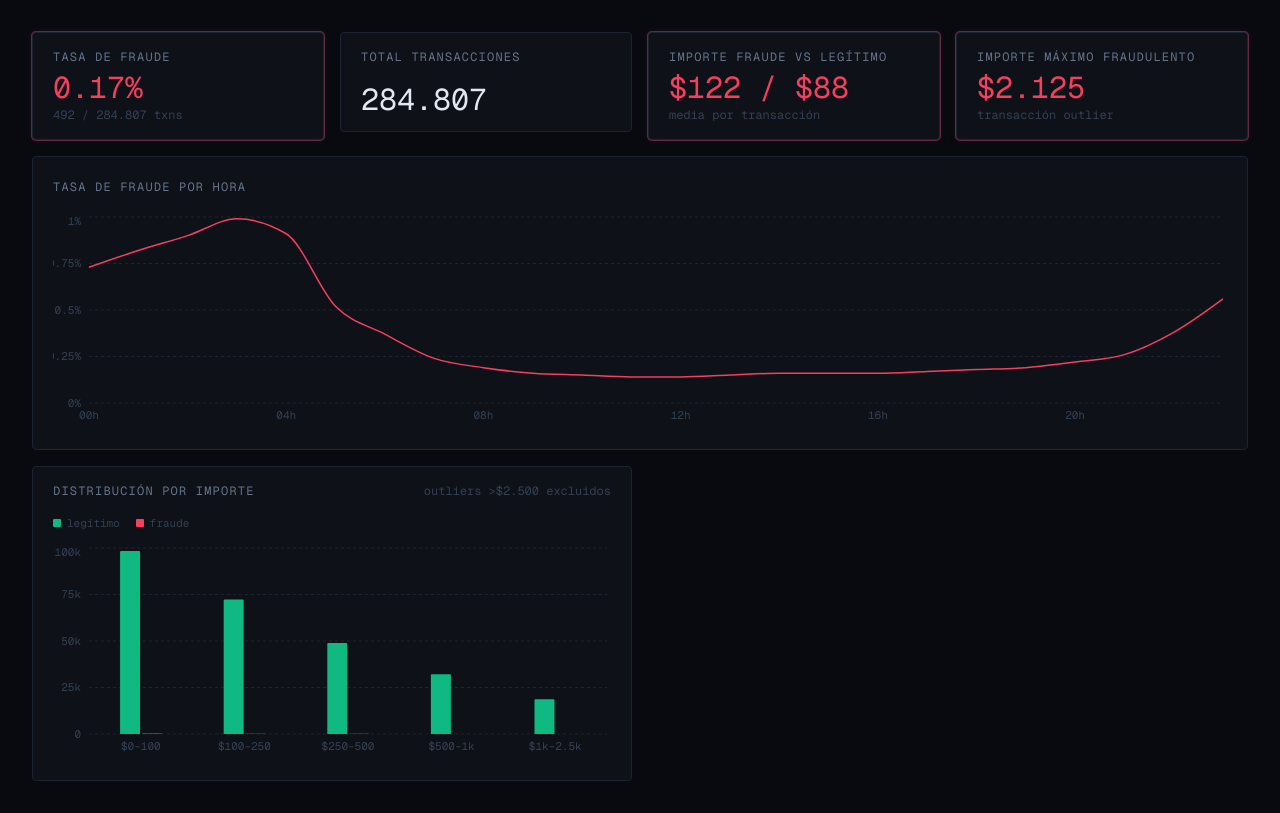
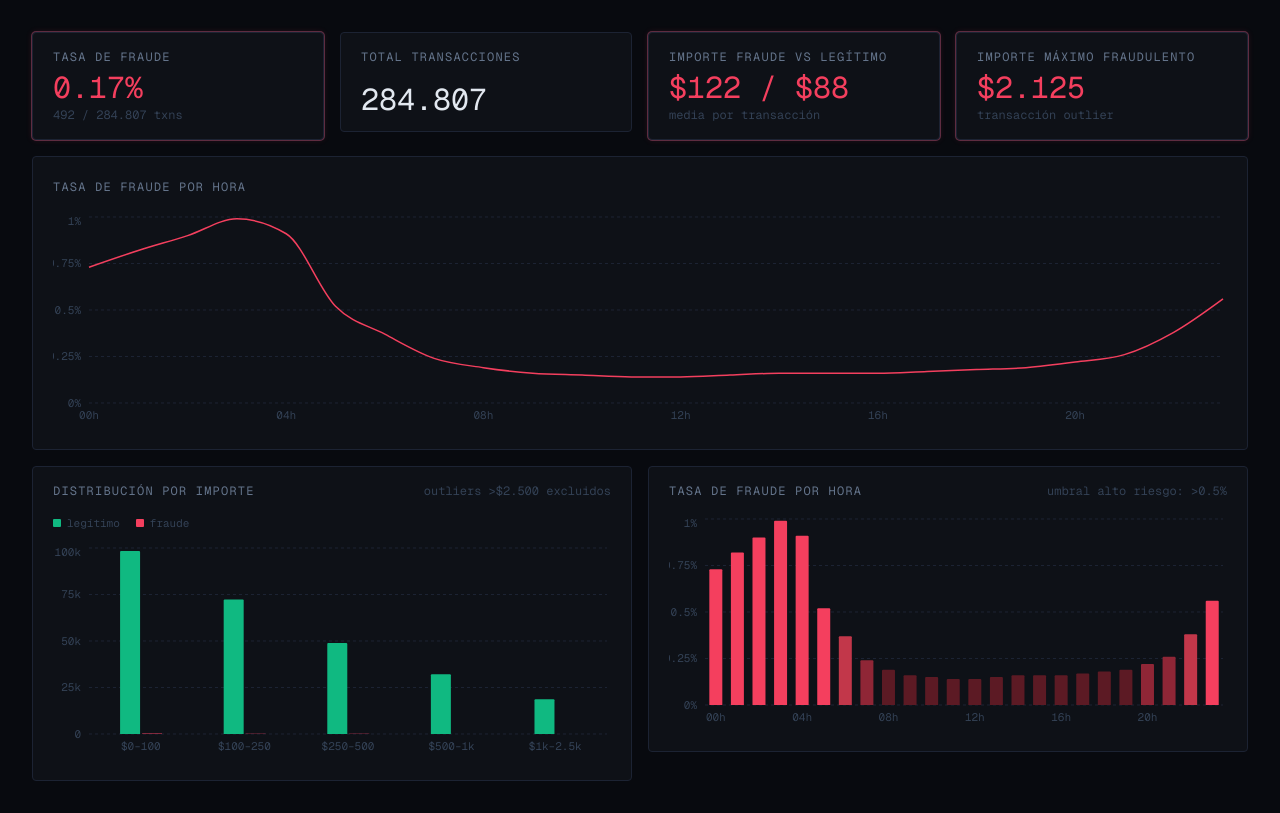
Before and after one commit to josegijon/fraudlens, a React (Vite) app in the folder frontend/: page / in a window 1280 px wide. Built offline with nearby package versions, Linux system fonts and the light colour scheme.

Commit message:
feat: add HourlyPattern component and integrate into App

```diff
--- a/frontend/src/App.tsx
+++ b/frontend/src/App.tsx
@@ -1,5 +1,6 @@
 import { AmountDistribution } from './components/AmountDistribution'
 import { FraudTimeline } from './components/FraudTimeline'
+import { HourlyPattern } from './components/HourlyPattern'
 import { KPICard } from './components/KPICard'
 
 export default function App() {
@@ -42,6 +43,9 @@ export default function App() {
                 <div className="col-span-6">
                     <AmountDistribution />
                 </div>
+                <div className="col-span-6">
+                    <HourlyPattern />
+                </div>
             </div>
         </div>
     )
--- /dev/null
+++ b/frontend/src/components/HourlyPattern.tsx
@@ -0,0 +1,157 @@
+import {
+    BarChart,
+    Bar,
+    XAxis,
+    YAxis,
+    CartesianGrid,
+    Tooltip,
+    ResponsiveContainer,
+    Cell,
+} from 'recharts'
+
+type HourlyPoint = {
+    hour: number
+    fraudRate: number // % de fraude en esa hora
+    fraudCount: number
+    total: number
+}
+
+// Mock data — tasa de fraude por hora
+// Pico en madrugada (2h–4h), mínimo en mediodía (11h–14h)
+const MOCK_DATA: HourlyPoint[] = [
+    { hour: 0, fraudRate: 0.73, fraudCount: 28, total: 3842 },
+    { hour: 1, fraudRate: 0.82, fraudCount: 24, total: 2910 },
+    { hour: 2, fraudRate: 0.90, fraudCount: 21, total: 2340 },
+    { hour: 3, fraudRate: 0.99, fraudCount: 18, total: 1820 },
+    { hour: 4, fraudRate: 0.91, fraudCount: 14, total: 1540 },
+    { hour: 5, fraudRate: 0.52, fraudCount: 10, total: 1920 },
+    { hour: 6, fraudRate: 0.37, fraudCount: 12, total: 3210 },
+    { hour: 7, fraudRate: 0.24, fraudCount: 14, total: 5840 },
+    { hour: 8, fraudRate: 0.19, fraudCount: 17, total: 8920 },
+    { hour: 9, fraudRate: 0.16, fraudCount: 18, total: 11240 },
+    { hour: 10, fraudRate: 0.15, fraudCount: 20, total: 13580 },
+    { hour: 11, fraudRate: 0.14, fraudCount: 21, total: 14920 },
+    { hour: 12, fraudRate: 0.14, fraudCount: 22, total: 15340 },
+    { hour: 13, fraudRate: 0.15, fraudCount: 22, total: 14780 },
+    { hour: 14, fraudRate: 0.16, fraudCount: 22, total: 14120 },
+    { hour: 15, fraudRate: 0.16, fraudCount: 21, total: 13240 },
+    { hour: 16, fraudRate: 0.16, fraudCount: 20, total: 12180 },
+    { hour: 17, fraudRate: 0.17, fraudCount: 19, total: 11420 },
+    { hour: 18, fraudRate: 0.18, fraudCount: 20, total: 10840 },
+    { hour: 19, fraudRate: 0.19, fraudCount: 19, total: 9920 },
+    { hour: 20, fraudRate: 0.22, fraudCount: 19, total: 8740 },
+    { hour: 21, fraudRate: 0.26, fraudCount: 19, total: 7320 },
+    { hour: 22, fraudRate: 0.38, fraudCount: 22, total: 5840 },
+    { hour: 23, fraudRate: 0.56, fraudCount: 26, total: 4620 },
+]
+
+// Umbral de riesgo: > 0.5% se considera hora de alto riesgo
+const HIGH_RISK_THRESHOLD = 0.5
+
+const getBarColor = (rate: number) => {
+    if (rate >= HIGH_RISK_THRESHOLD) return 'var(--color-fraud)'
+    if (rate >= 0.30) return '#c2374a'
+    if (rate >= 0.20) return '#8f2636'
+    return '#5c1a24'
+}
+
+const formatHour = (hour: number) => `${String(hour).padStart(2, '0')}h`
+
+const CustomTooltip = ({
+    active,
+    payload,
+    label,
+}: {
+    active?: boolean
+    payload?: { value: number }[]
+    label?: number
+}) => {
+    if (!active || !payload?.length) return null
+
+    const point = MOCK_DATA[label ?? 0]
+    const isHighRisk = point.fraudRate >= HIGH_RISK_THRESHOLD
+
+    return (
+        <div
+            style={{
+                background: 'var(--color-surface)',
+                border: `1px solid ${isHighRisk ? 'var(--color-fraud)' : 'var(--color-border)'}`,
+                borderRadius: '2px',
+                padding: '8px 12px',
+                fontFamily: 'GeistMono',
+                fontSize: '12px',
+            }}
+        >
+            <p style={{ color: 'var(--color-text-secondary)', marginBottom: 6 }}>
+                {formatHour(label ?? 0)}
+                {isHighRisk && (
+                    <span style={{ color: 'var(--color-fraud)', marginLeft: 8 }}>
+                        · alto riesgo
+                    </span>
+                )}
+            </p>
+            <p style={{ color: getBarColor(point.fraudRate), marginBottom: 2 }}>
+                tasa: {payload[0].value.toFixed(2)}%
+            </p>
+            <p style={{ color: 'var(--color-text-muted)' }}>
+                {point.fraudCount} fraudes / {point.total.toLocaleString()} txns
+            </p>
+        </div>
+    )
+}
+
+export function HourlyPattern() {
+    return (
+        <div className="bg-surface border border-border rounded-sm px-5 py-4">
+            {/* Header */}
+            <div className="flex items-center justify-between mb-4">
+                <span className="text-xs tracking-widest uppercase font-[GeistMono] text-text-secondary">
+                    Tasa de fraude por hora
+                </span>
+                <span className="text-xs font-[GeistMono] text-text-muted">
+                    umbral alto riesgo: &gt;0.5%
+                </span>
+            </div>
+
+            {/* Chart */}
+            <div className="h-55">
+                <ResponsiveContainer width="100%" height="100%">
+                    <BarChart
+                        data={MOCK_DATA}
+                        margin={{ top: 4, right: 4, left: -24, bottom: 0 }}
+                        barCategoryGap="20%"
+                    >
+                        <CartesianGrid
+                            strokeDasharray="3 3"
+                            stroke="var(--color-border)"
+                            vertical={false}
+                        />
+                        <XAxis
+                            dataKey="hour"
+                            tickFormatter={formatHour}
+                            tick={{ fontFamily: 'GeistMono', fontSize: 11, fill: 'var(--color-text-muted)' }}
+                            tickLine={false}
+                            axisLine={false}
+                            interval={3}
+                        />
+                        <YAxis
+                            tickFormatter={(v) => `${v}%`}
+                            tick={{ fontFamily: 'GeistMono', fontSize: 11, fill: 'var(--color-text-muted)' }}
+                            tickLine={false}
+                            axisLine={false}
+                        />
+                        <Tooltip
+                            content={<CustomTooltip />}
+                            cursor={{ fill: 'var(--color-border)', opacity: 0.4 }}
+                        />
+                        <Bar dataKey="fraudRate" radius={[1, 1, 0, 0]}>
+                            {MOCK_DATA.map((entry) => (
+                                <Cell key={entry.hour} fill={getBarColor(entry.fraudRate)} />
+                            ))}
+                        </Bar>
+                    </BarChart>
+                </ResponsiveContainer>
+            </div>
+        </div>
+    )
+}
```
